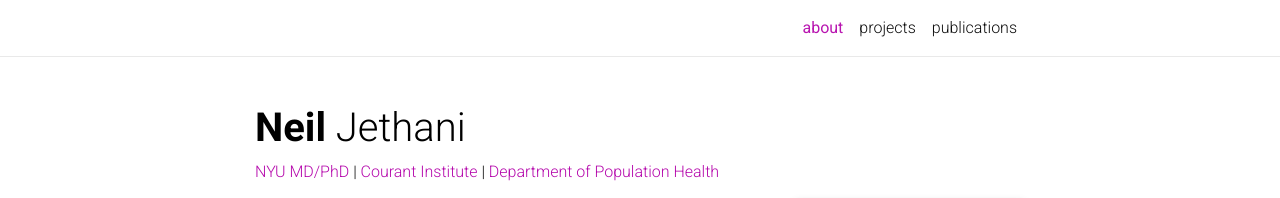
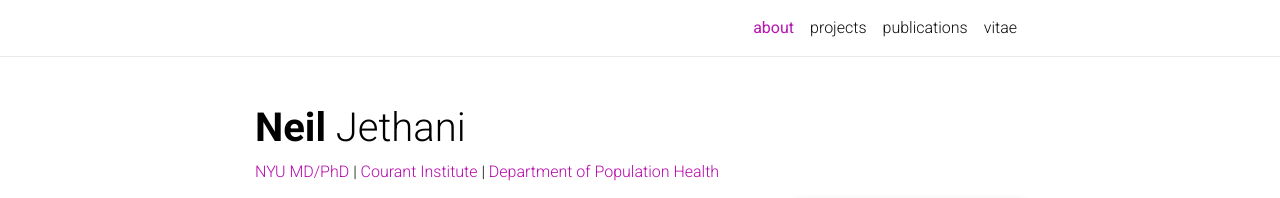
Before and after one commit to neiljethani/neiljethani.github.io, a Jekyll site: the page built from _pages/about.md, in a window 1280 px wide. Shown: the top 198 px of the page. Built offline with Jekyll 4.4.1, drawn with Linux system fonts in a browser that asks for light colours; nearby versions of some CDN libraries; a style sheet for code colours, icons or effects is not loaded.

Commit message:
added CV

```diff
--- a/_includes/header.html
+++ b/_includes/header.html
@@ -56,6 +56,13 @@
           </li>
           {% endif %}
           {% endfor %}
+          <!-- CV link -->
+          <li class="nav-item {% if page.title == 'vitae' %}active{% endif %}">
+            <a class="nav-link" href="{{ '/assets/pdf/njethani_CV.pdf' | prepend: site.baseurl | prepend: site.url }}">
+              vitae
+              <span class="sr-only">(current)</span>
+            </a>
+          </li>
           {% if site.enable_darkmode %}
             <div class = "toggle-container">
               <a id = "light-toggle">
```
Also changed, not shown: _pages/CV.md (deleted, +0 -9 lines).
